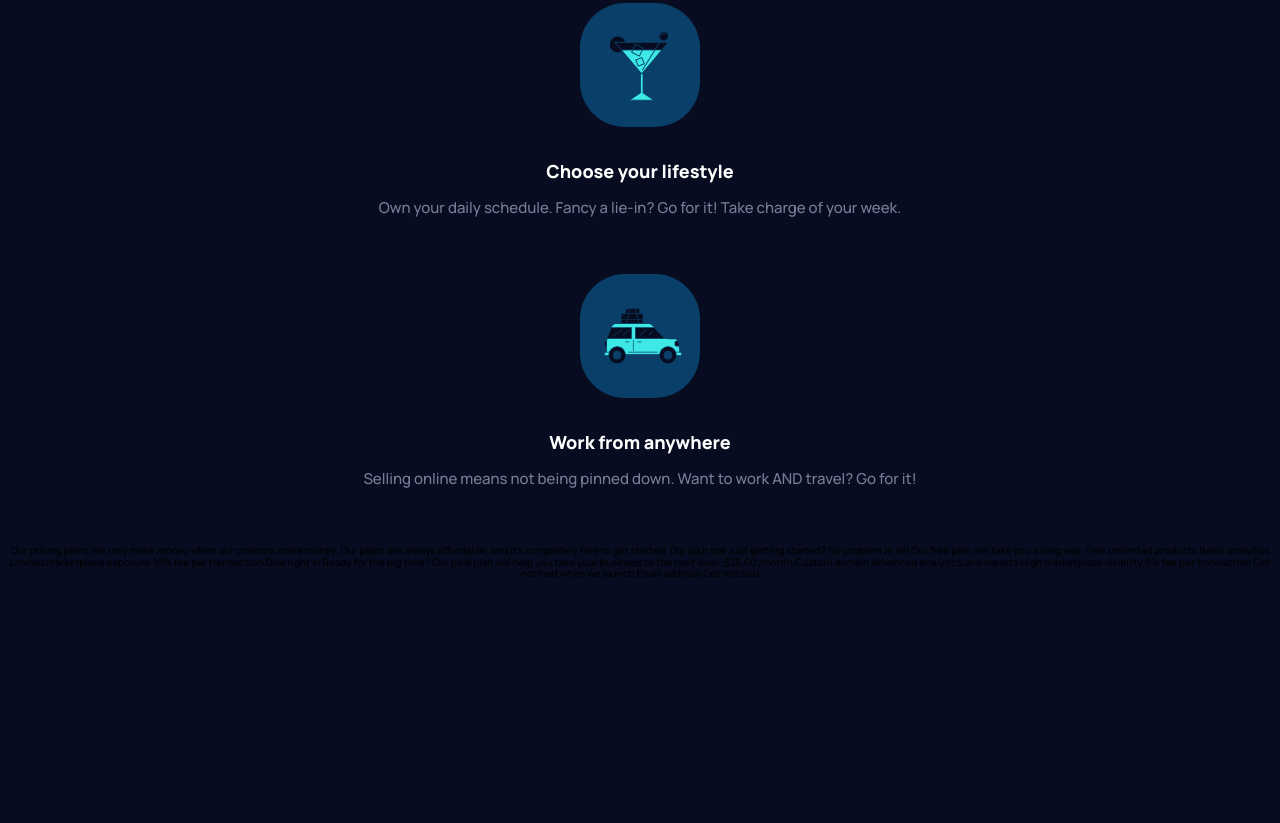
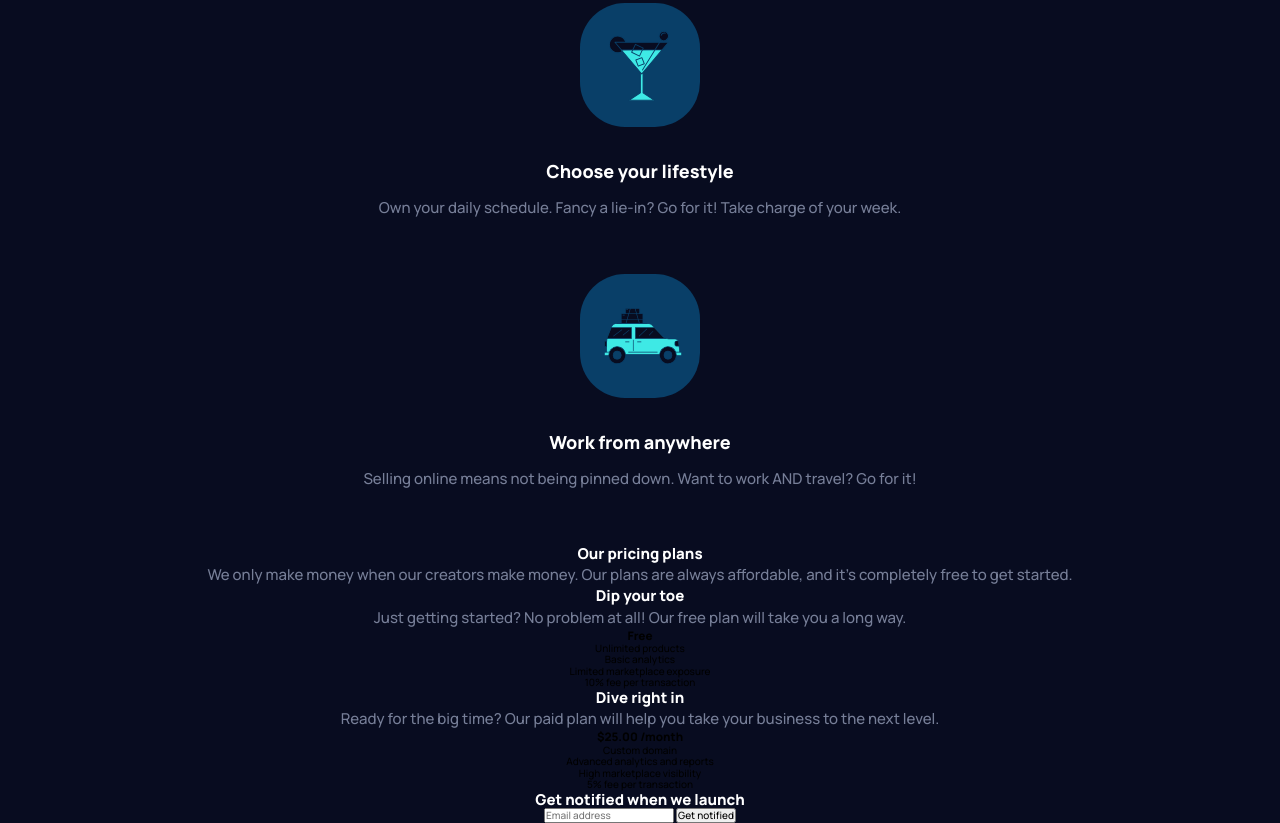
Before and after one commit to MichalTrubini/Maker-pre-launch-landing-page, a plain HTML site: page starter-code/index.html in a window 1280 px wide. Shown: the part 1508-2331 px from the top of the page. Before the commit the page ends 2088 px from the top, so only its background shows below. Drawn offline with Linux system fonts and the light colour scheme.

Commit message:
markup done

```diff
--- a/starter-code/index.html
+++ b/starter-code/index.html
@@ -75,42 +75,65 @@
     </div>
   </section>
 
-
-
-
-
-
-
-
-
-
-
-
-
-
-
+  <section class="pricing">
+    <div class="pricing__about">
+      <h2 class="pricing__about-heading">
         Our pricing plans
+      </h2>
+      <p class="pricing__about-paragraph">
         We only make money when our creators make money. Our plans are always affordable, and
         it’s completely free to get started.
+      </p>
+    </div>
 
+    <div class="pricing__card">
+      <h2 class="pricing__card-heading">
         Dip your toe
+      </h2>
+      <p class="pricing__card-about">
         Just getting started? No problem at all! Our free plan will take you a long way.
+      </p>
+      <h3 class="pricing__card-price">
         Free
-  Unlimited products
-  Basic analytics
-  Limited marketplace exposure
-  10% fee per transaction
+      </h3>
+      <ul class="pricing__card-list">
+        <li>Unlimited products</li>
+        <li>Basic analytics</li>
+        <li>Limited marketplace exposure</li>
+        <li>10% fee per transaction</li>
+      </ul>
+    </div>
 
+    <div class="pricing__card">
+      <h2 class="pricing__card-heading">
         Dive right in
+      </h2>
+      <p class="pricing__card-about">
         Ready for the big time? Our paid plan will help you take your business to the next level.
+      </p>
+      <h3 class="pricing__card-price">
         $25.00 /month
-  Custom domain
-  Advanced analytics and reports
-  High marketplace visibility
-  5% fee per transaction
+      </h3>
+      <ul class="pricing__card-list">
+        <li>Custom domain</li>
+        <li>Advanced analytics and reports</li>
+        <li>High marketplace visibility</li>
+        <li>5% fee per transaction</li>
+      </ul>
+    </div>
 
+  </section>
+
+  <footer class="footer">
+    <h2 class="footer__heading">
       Get notified when we launch
-  Email address
-  Get notified
+    </h2>
+    <form class="footer__form">
+      <input type="email" class="footer__input" placeholder="Email address">
+      <button class="footer__button">Get notified</button>
+    </form>
+
+  </footer>
+  <script src="js/script.js"></script>
 </body>
 </html>
```
Also changed, not shown: starter-code/js/script.js (added). Lines whose indentation alone changed are shown as unchanged.
